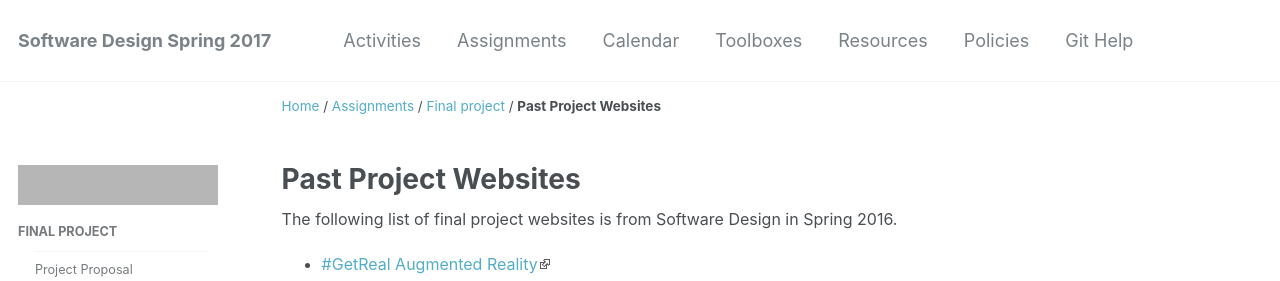
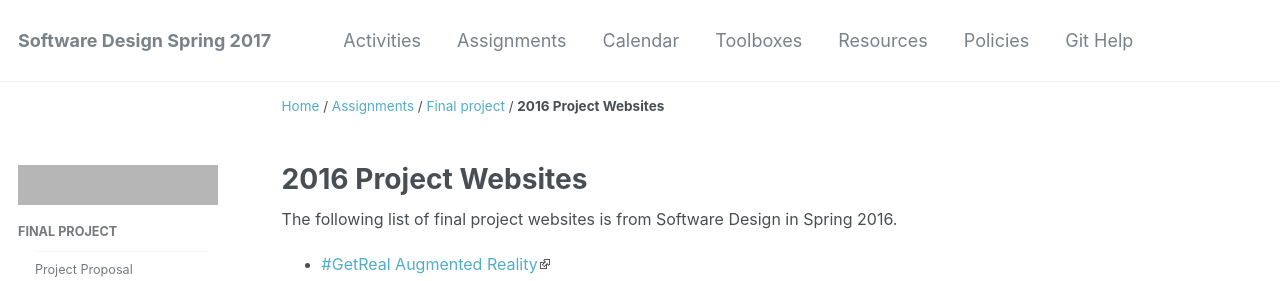
Before and after one commit to sd17spring/sd17spring.github.io, a Jekyll site: the page built from _assignments/final-project/2016-project-websites.md, in a window 1280 px wide and 1284 px high, cut to the strip 0-281 px from the top of the window. Built offline with Jekyll 4.4.1, drawn with Linux system fonts in a browser that asks for light colours; grey boxes are pictures that could not be loaded.

Commit message:
Add data-proofer-ignore tag

```diff
--- a/_assignments/final-project/2016-project-websites.md
+++ b/_assignments/final-project/2016-project-websites.md
@@ -1,5 +1,5 @@
 ---
-title: Past Project Websites
+title: 2016 Project Websites
 date: 2017-04-06 13:22:00 -04:00
 description: ''
 parent: final-project
@@ -8,5 +8,9 @@
 The following list of final project websites is from Software Design in Spring
 2016.
 
+<div class="data-proofer-ignore" markdown="1">
+
 {% for project in site.data['final-projects'].sp2016 %}
 * [{{ project.name }}]({{ project.website }}){% endfor %}
+
+</div>
--- a/_layouts/single.html
+++ b/_layouts/single.html
@@ -45,7 +45,7 @@
           <p class="page__date"><strong><i class="fa fa-fw fa-calendar" aria-hidden="true"></i> {{ site.data.ui-text[site.locale].date_label | default: "Updated:" }}</strong> <time datetime="{{ page.date | date_to_xmlschema }}">{{ page.date | date: "%B %d, %Y" }}</time></p>
         {% endif %}
         {% if page.edit_link %}
-          <a href="{{ site.data.github.repository_url }}/blob/master/{{ page.path }}" class="fa fa-github"> Edit on GitHub</a>
+          <a href="{{ site.data.github.repository_url }}/blob/master/{{ page.path }}" class="fa fa-github data-proofer-ignore"> Edit on GitHub</a>
         {% endif %}
       </footer>
 
```
Also changed, not shown: _assignments/final-project/2015-project-websites.md (+5 -1 lines), _toolboxes/web-apps.md (+2 -0 lines).
